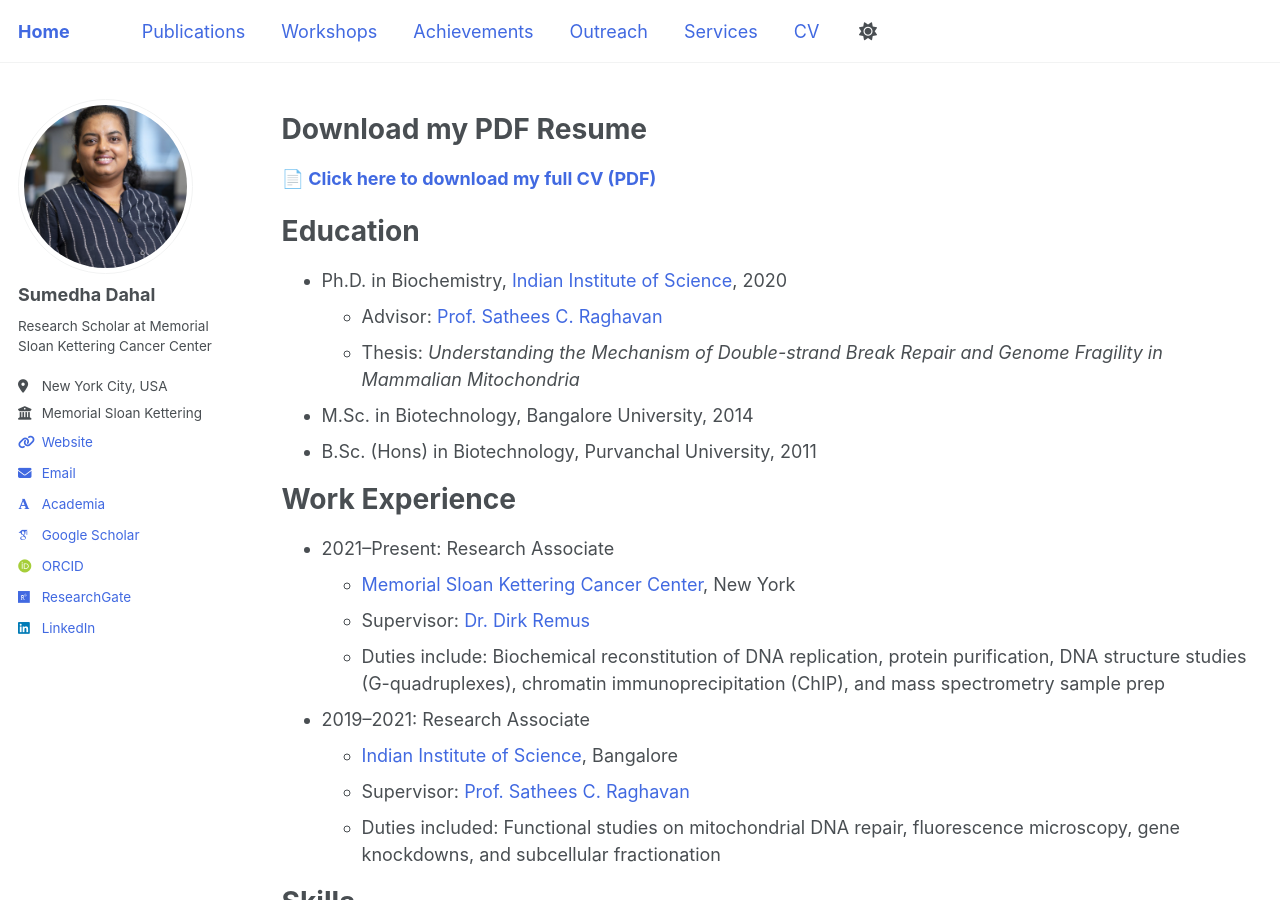
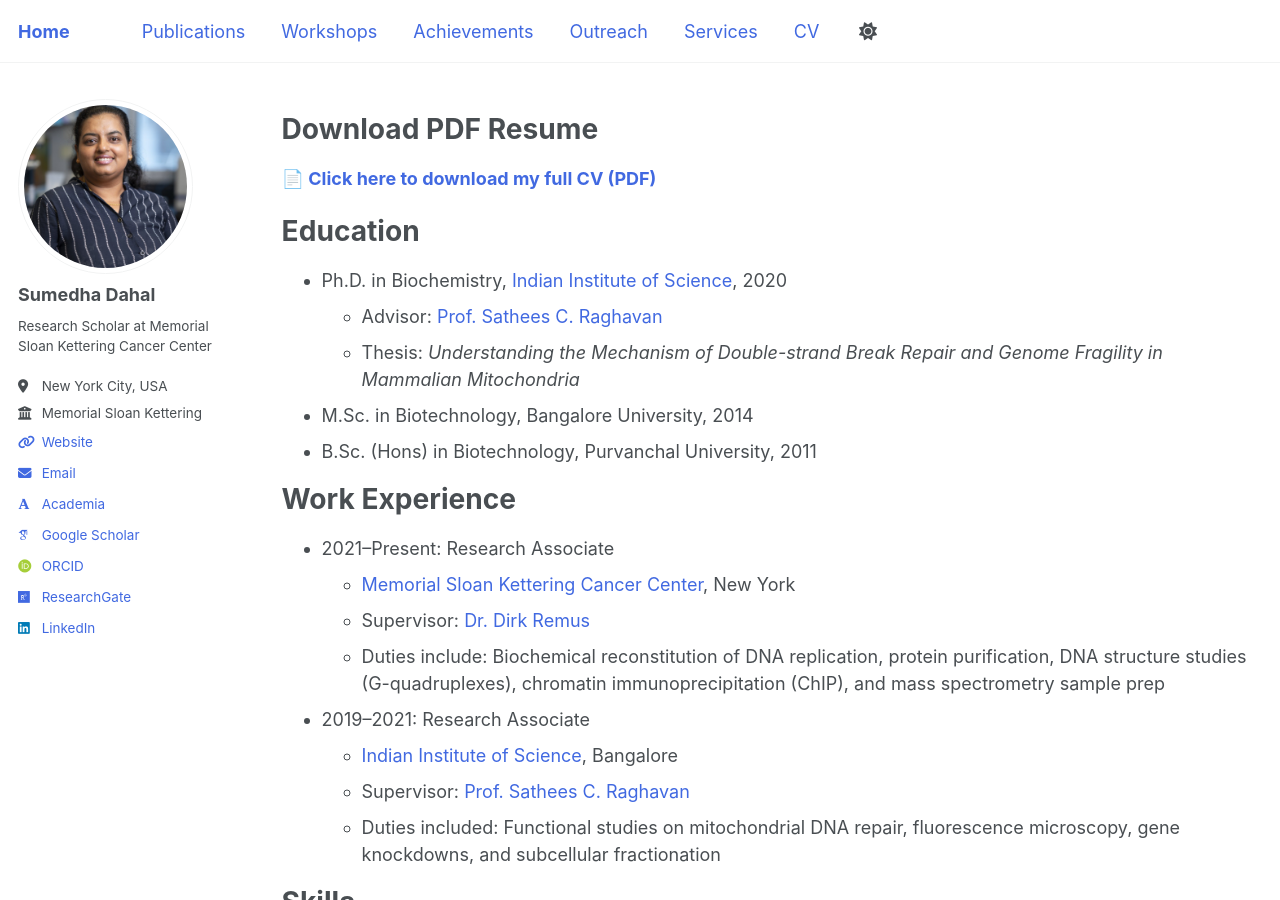
Before and after one commit to Sumu54/Sumu54.github.io, a Jekyll site: the page built from _pages/cv.md, in a window 1280 px wide and 900 px high. Built offline with Jekyll 4.4.1, drawn with Linux system fonts in a browser that asks for light colours; some web fonts are replaced.

Commit message:
Update cv.md

```diff
--- a/_pages/cv.md
+++ b/_pages/cv.md
@@ -9,7 +9,7 @@ redirect_from:
 
 {% include base_path %}
 
-# Download my PDF Resume
+# Download PDF Resume
 **[📄 Click here to download my full CV (PDF)](/files/SumedhaDahal_CV_Scientist.pdf)**
 
 
```
